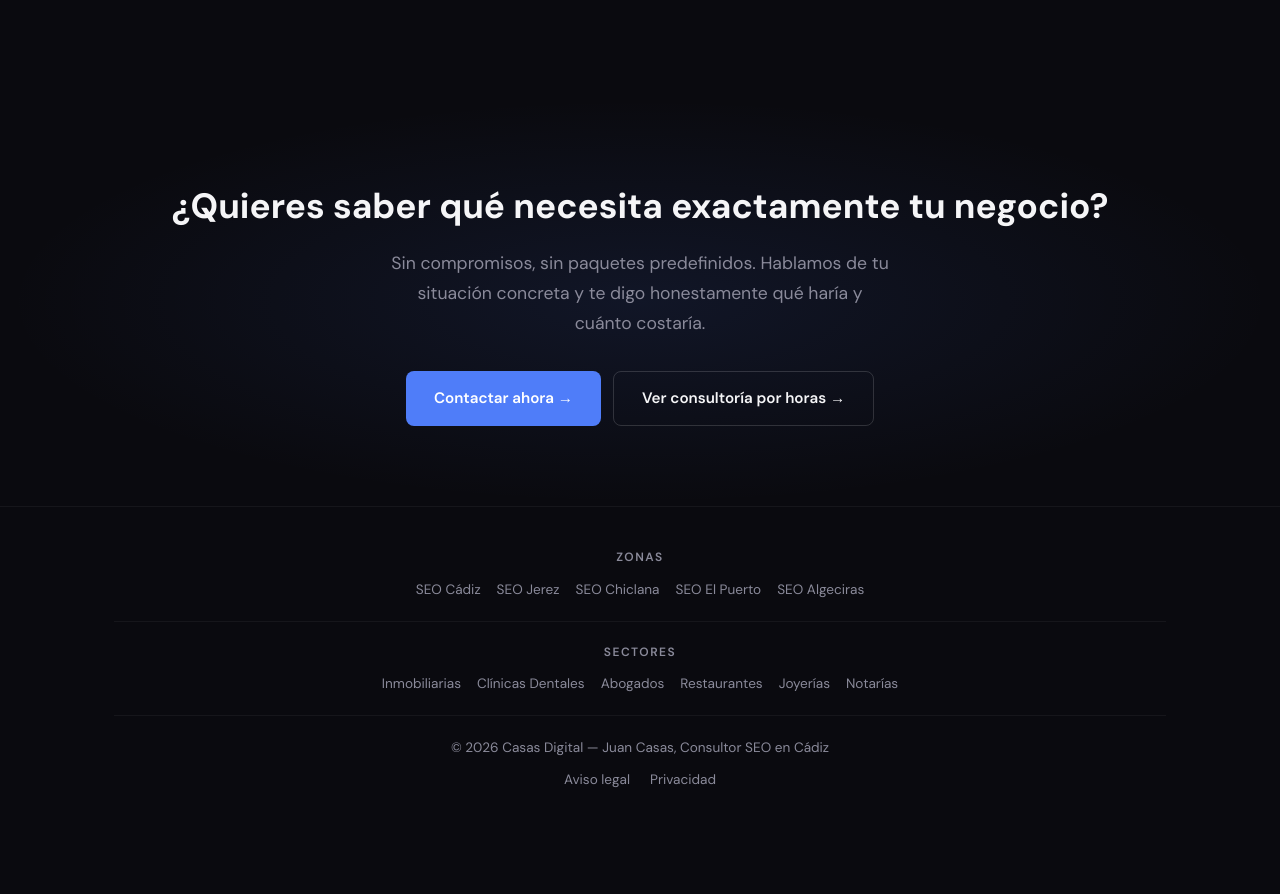
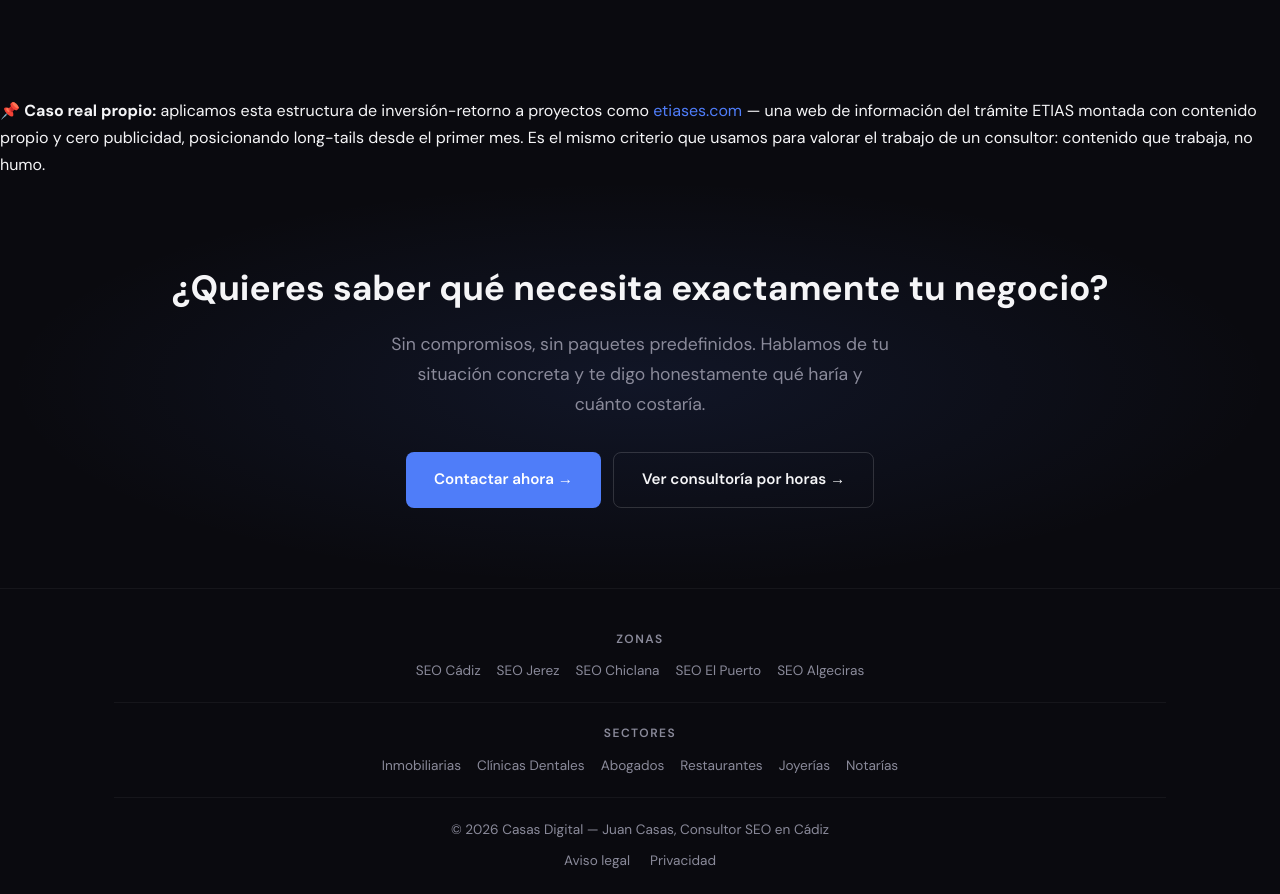
Before and after one commit to NiTTo93/casasdigital, a plain HTML site: page blog/cuanto-cuesta-consultor-seo.html in a window 1280 px wide. Shown: the part 6038-6932 px from the top of the page. Before the commit the page ends 6869 px from the top, so only its background shows below. Drawn offline with Linux system fonts and the light colour scheme.

Commit message:
Caso real etiases en post consultor SEO

```diff
--- a/blog/cuanto-cuesta-consultor-seo.html
+++ b/blog/cuanto-cuesta-consultor-seo.html
@@ -293,6 +293,7 @@
 </div>
 </section>
 
+<p>📌 <b>Caso real propio:</b> aplicamos esta estructura de inversión-retorno a proyectos como <a href="https://etiases.com/" rel="noopener">etiases.com</a> — una web de información del trámite ETIAS montada con contenido propio y cero publicidad, posicionando long-tails desde el primer mes. Es el mismo criterio que usamos para valorar el trabajo de un consultor: contenido que trabaja, no humo.</p>
 <section class="cta">
 <div class="container">
   <h2>¿Quieres saber qué necesita exactamente tu negocio?</h2>
```
